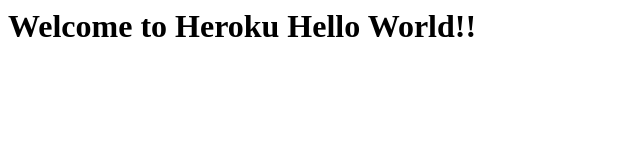
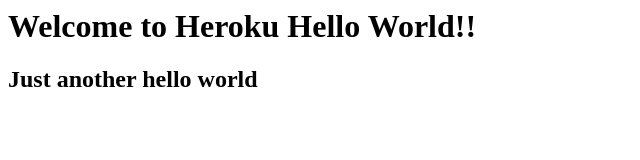
Before and after one commit to sanjaysingh/heroku-nodejs-helloworld, a website: page static/index.html in a window 1280 px wide. Shown: the whole page, without its empty margins (0-640 px from the left). Drawn offline with Linux system fonts and the light colour scheme.

Commit message:
update message

```diff
--- a/static/index.html
+++ b/static/index.html
@@ -1 +1,2 @@
 <h1>Welcome to Heroku Hello World!!</h1>
+<h2>Just another hello world</h2>
```
